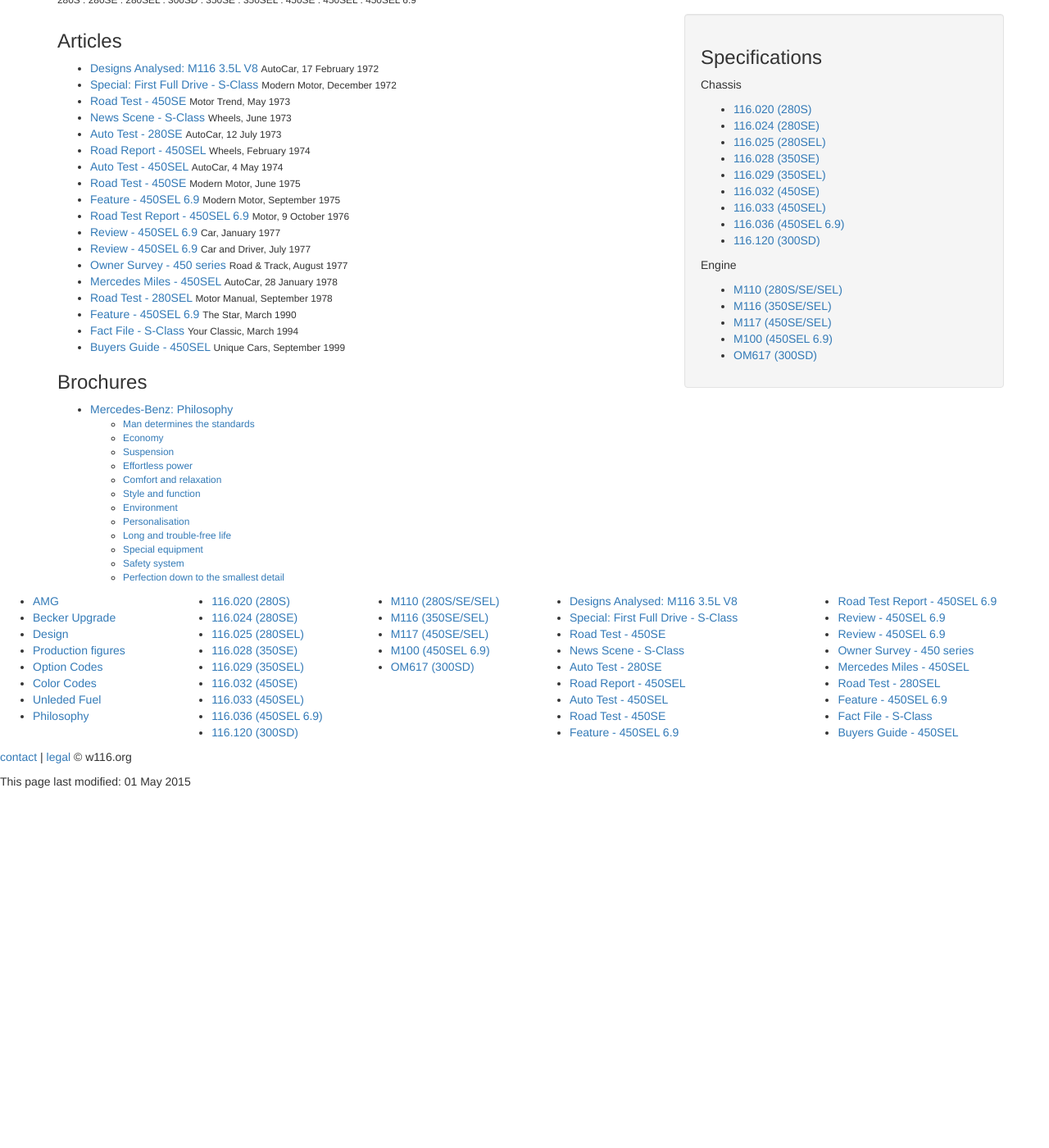
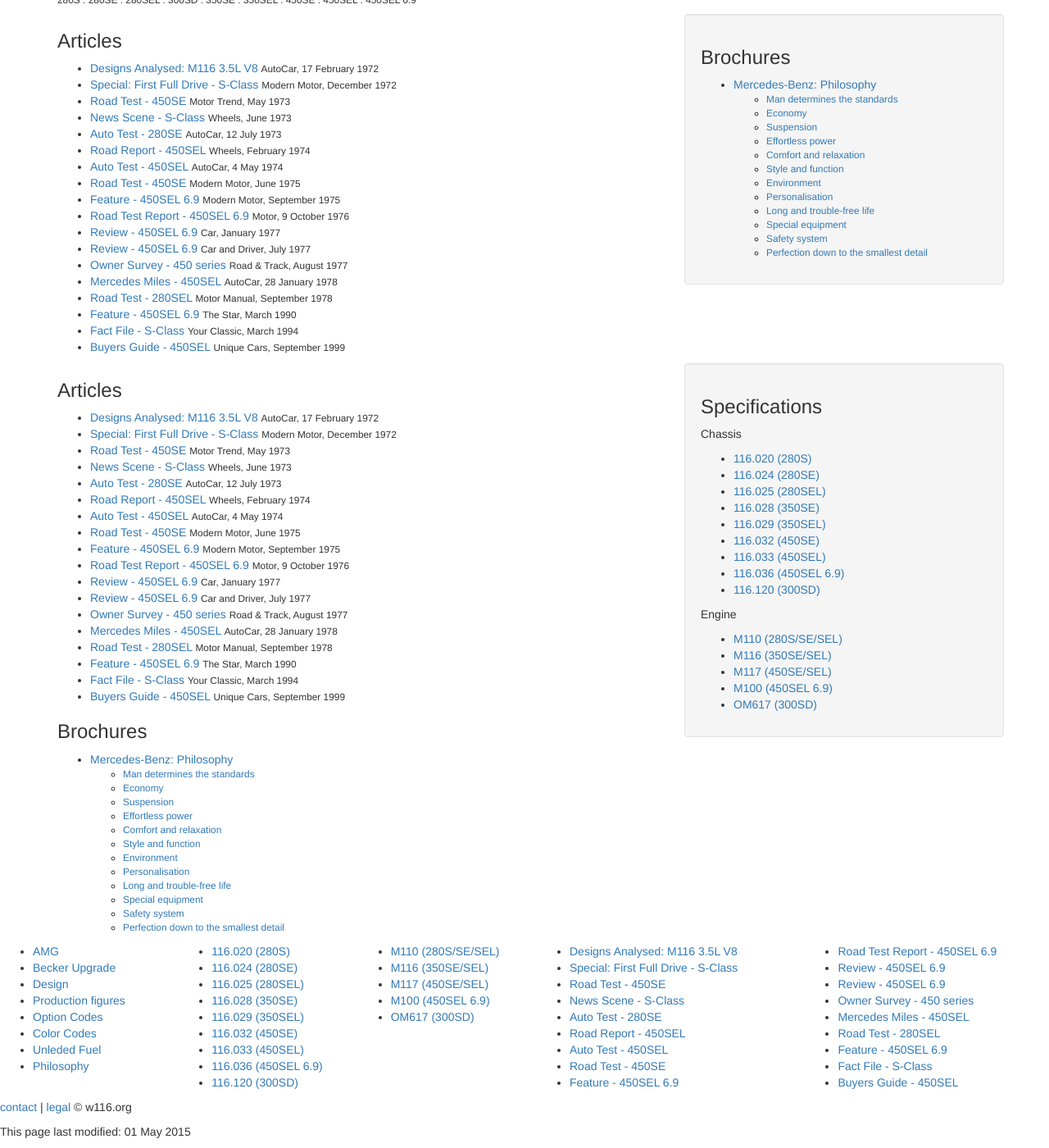
Before and after one commit to W116org/w116org.github.io, a Jekyll site: the page built from library.html, in a window 1280 px wide and 1400 px high, scrolled down 458 px. Shown: the whole window at 82% size. Built offline with Jekyll 4.4.1, drawn with Linux system fonts in a browser that asks for light colours; nearby versions of some CDN libraries; comment, search, counter and statistics services are not loaded; before the commit the page ends 1431 px from its top, so only the background shows below that.

Commit message:
Update library.html

```diff
--- a/library.html
+++ b/library.html
@@ -9,6 +9,53 @@
 
 <h1>Mercedes-Benz S-Class <span class="small">W116</span></h1>
 <h2 class="small">280S : 280SE : 280SEL : 300SD : 350SE : 350SEL : 450SE : 450SEL : 450SEL 6.9</h2>
+
+      <div class="row">
+        <div class="col-md-8">
+<h3 id="articles">Articles</h3>
+<ul>
+<li><a href="/library/autocar7202">Designs Analysed: M116 3.5L V8</a> <span class="small">AutoCar, 17 February 1972</span></li>
+<li><a href="/library/modernmotor7212">Special: First Full Drive - S-Class</a> <span class="small">Modern Motor, December 1972</span></li>
+<li><a href="/library/motortrend7305">Road Test - 450SE</a> <span class="small">Motor Trend, May 1973</span></li>
+<li><a href="/library/wheels7306">News Scene - S-Class</a> <span class="small">Wheels, June 1973</span></li>
+<li><a href="/library/autocar7307">Auto Test - 280SE</a> <span class="small">AutoCar, 12 July 1973</span></li>
+<li><a href="/library/wheels7402">Road Report - 450SEL </a><span class="small">Wheels, February 1974</span></li>
+<li><a href="/library/autocar7405">Auto Test - 450SEL </a><span class="small">AutoCar, 4 May 1974</span></li>
+<li><a href="/library/modernmotor7506">Road Test - 450SE</a> <span class="small">Modern Motor, June 1975</span></li>
+<li><a href="/library/modernmotor7509">Feature - 450SEL 6.9</a> <span class="small">Modern Motor, September 1975</span></li>
+<li><a href="/library/motor7610">Road Test Report - 450SEL 6.9</a> <span class="small">Motor, 9 October 1976</span></li>
+<li><a href="/library/car7701">Review - 450SEL 6.9</a> <span class="small">Car, January 1977</span></li>
+<li><a href="/library/caranddriver7707">Review - 450SEL 6.9</a> <span class="small">Car and Driver, July 1977</span></li>
+<li><a href="/library/roadtrack7708">Owner Survey - 450 series</a> <span class="small">Road &amp; Track, August 1977</span></li>
+<li><a href="/library/autocar7801">Mercedes Miles - 450SEL</a> <span class="small">AutoCar, 28 January 1978</span></li>
+<li><a href="/library/motormanual7809">Road Test - 280SEL</a> <span class="small">Motor Manual, September 1978</span></li>
+<li><a href="/library/thestar9003">Feature - 450SEL 6.9</a> <span class="small">The Star, March 1990</span></li>
+<li><a href="/library/yourclassic9403">Fact File - S-Class</a> <span class="small">Your Classic, March 1994</span></li>
+<li><a href="/library/uniquecars9909">Buyers Guide - 450SEL</a> <span class="small">Unique Cars, September 1999</span></li>
+</ul>
+        </div><!-- /.col-md-8 -->
+        <div class="col-md-4 well">
+<h3 id="brochures">Brochures</h3>
+<ul>
+<li><a href="/library/philosophy01">Mercedes-Benz: Philosophy</a>
+<ul class="small">
+<li><a href="/library/philosophy01">Man&nbsp;determines&nbsp;the&nbsp;standards</a></li>
+<li><a href="/library/philosophy02">Economy</a></li>
+<li><a href="/library/philosophy03">Suspension</a></li>
+<li><a href="/library/philosophy04">Effortless&nbsp;power</a></li>
+<li><a href="/library/philosophy05">Comfort&nbsp;and&nbsp;relaxation</a></li>
+<li><a href="/library/philosophy06">Style&nbsp;and&nbsp;function</a></li>
+<li><a href="/library/philosophy07">Environment</a></li>
+<li><a href="/library/philosophy08">Personalisation</a></li>
+<li><a href="/library/philosophy09">Long&nbsp;and&nbsp;trouble-free life</a></li>
+<li><a href="/library/philosophy10">Special&nbsp;equipment</a></li>
+<li><a href="/library/philosophy11">Safety&nbsp;system</a></li>
+<li><a href="/library/philosophy12">Perfection&nbsp;down&nbsp;to&nbsp;the&nbsp;smallest detail</a></li>
+</ul>
+</li>
+</ul>
+        </div><!-- /.col-md-4 -->
+      </div><!-- /.row -->
 
       <div class="row">
         <div class="col-md-8">
```
